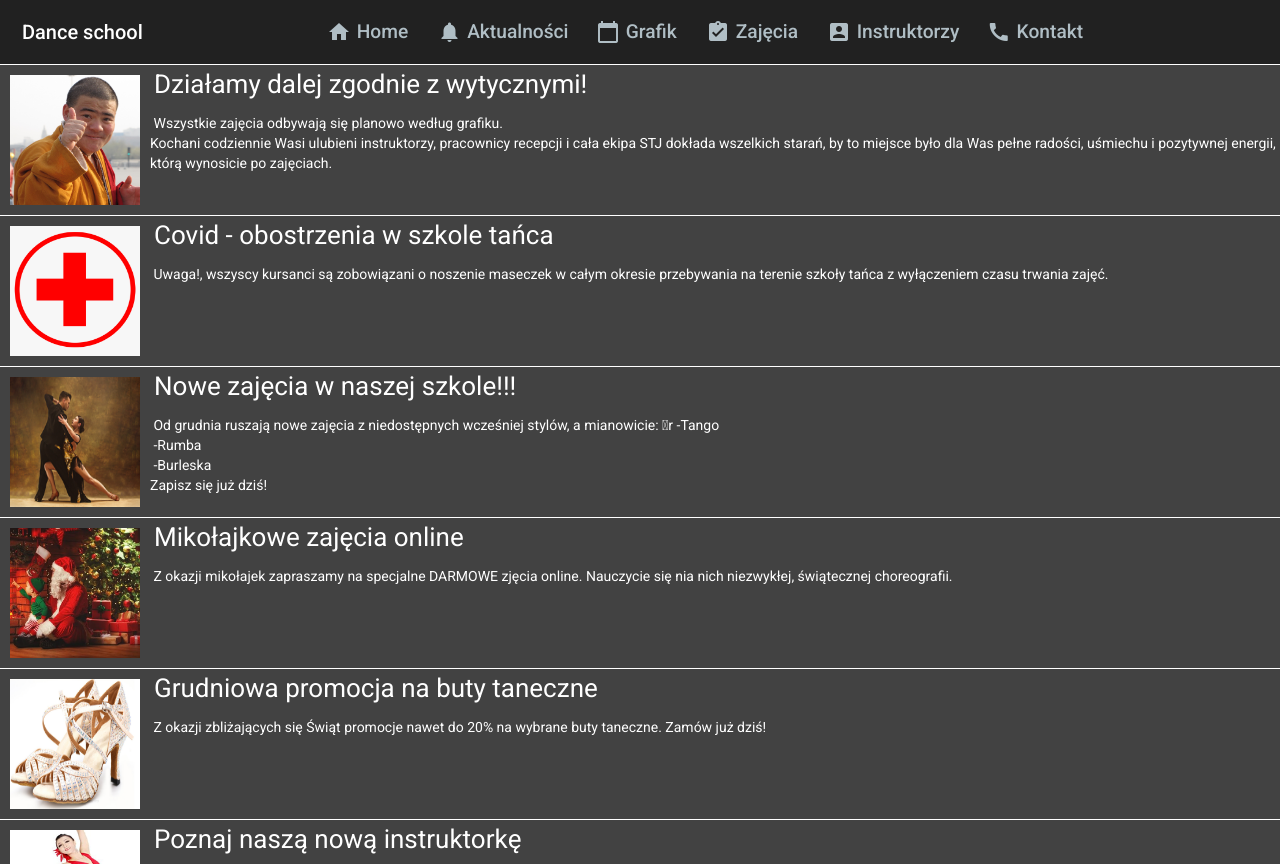
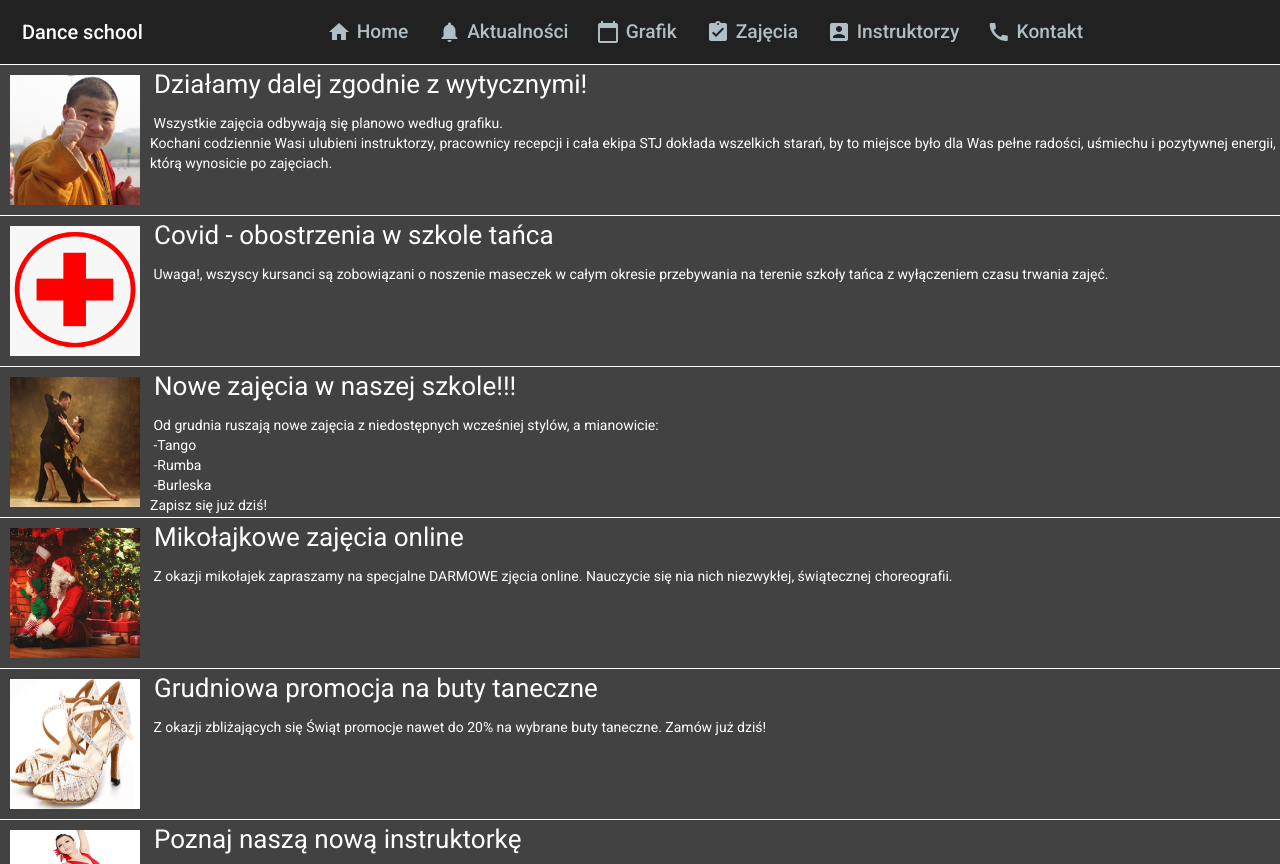
Before and after one commit to kcc112/dance-school-front-project, an Angular app: page /home/news in a window 1280 px wide. Built offline with nearby package versions, Linux system fonts and the light colour scheme.

Commit message:
Fixed typo in news data

```diff
--- a/src/app/dance-features/component/news/news.component.ts
+++ b/src/app/dance-features/component/news/news.component.ts
@@ -36,7 +36,7 @@ export class NewsComponent implements OnInit {
       image: 'assets/image/tango2.jpg',
       alt: 'tango',
       headline: "Nowe zajęcia w naszej szkole!!!",
-      description: 'Od grudnia ruszają nowe zajęcia z niedostępnych wcześniej stylów, a mianowicie: \br -Tango \n -Rumba \n -Burleska \nZapisz się już dziś!'
+      description: 'Od grudnia ruszają nowe zajęcia z niedostępnych wcześniej stylów, a mianowicie: \n -Tango \n -Rumba \n -Burleska \nZapisz się już dziś!'
     },
     {
       image: 'assets/image/swieta.jpg',
```
